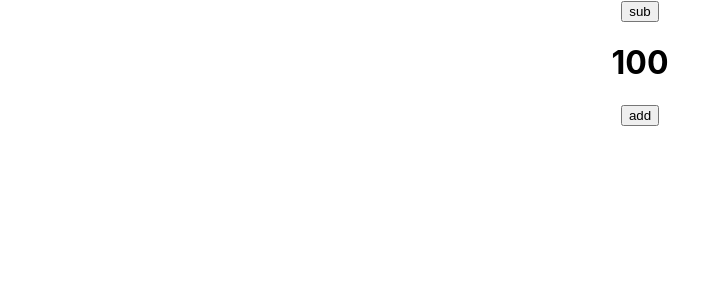
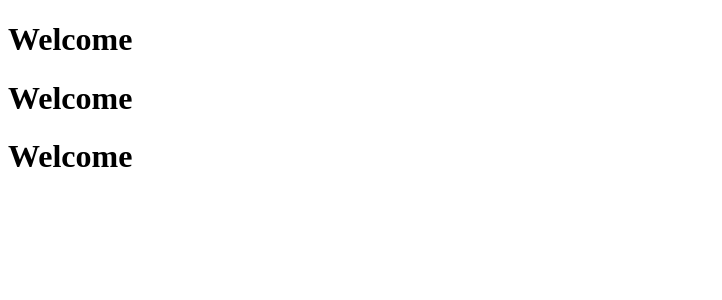
Before and after one commit to 196Sebastian/movie-app-react, a React (Create React App) app: page / in a window 1280 px wide. Shown: the top 300 px of the page, without its empty margins (0-722 px from the left). Built offline with nearby package versions, Linux system fonts and the light colour scheme.

Commit message:
clean up to start movie app

```diff
--- a/src/App.css
+++ /dev/null
@@ -1,38 +0,0 @@
-.App {
-  text-align: center;
-}
-
-.App-logo {
-  height: 40vmin;
-  pointer-events: none;
-}
-
-@media (prefers-reduced-motion: no-preference) {
-  .App-logo {
-    animation: App-logo-spin infinite 20s linear;
-  }
-}
-
-.App-header {
-  background-color: #282c34;
-  min-height: 100vh;
-  display: flex;
-  flex-direction: column;
-  align-items: center;
-  justify-content: center;
-  font-size: calc(10px + 2vmin);
-  color: white;
-}
-
-.App-link {
-  color: #61dafb;
-}
-
-@keyframes App-logo-spin {
-  from {
-    transform: rotate(0deg);
-  }
-  to {
-    transform: rotate(360deg);
-  }
-}
--- a/src/App.js
+++ b/src/App.js
@@ -1,31 +1,12 @@
-import { useState, useEffect } from "react";
-import "./App.css";
+import * as React from "react";
 
 const App = () => {
-  const [counter, setCounter] = useState(0);
-
-  useEffect(() => {
-    setCounter(100);
-  }, []);
-
   return (
-    <div className="App">
-      <button
-        onClick={() => {
-          setCounter((prevCount) => prevCount - 1);
-        }}
-      >
-        sub
-      </button>
-      <h1>{counter}</h1>
-      <button
-        onClick={() => {
-          setCounter((prevCount) => prevCount + 1);
-        }}
-      >
-        add
-      </button>
-    </div>
+    <>
+      <h1>Welcome</h1>
+      <h1>Welcome</h1>
+      <h1>Welcome</h1>
+    </>
   );
 };
 
--- a/src/index.css
+++ /dev/null
@@ -1,13 +0,0 @@
-body {
-  margin: 0;
-  font-family: -apple-system, BlinkMacSystemFont, 'Segoe UI', 'Roboto', 'Oxygen',
-    'Ubuntu', 'Cantarell', 'Fira Sans', 'Droid Sans', 'Helvetica Neue',
-    sans-serif;
-  -webkit-font-smoothing: antialiased;
-  -moz-osx-font-smoothing: grayscale;
-}
-
-code {
-  font-family: source-code-pro, Menlo, Monaco, Consolas, 'Courier New',
-    monospace;
-}
--- a/src/index.js
+++ b/src/index.js
@@ -1,17 +1,6 @@
-import React from 'react';
-import ReactDOM from 'react-dom/client';
-import './index.css';
-import App from './App';
-import reportWebVitals from './reportWebVitals';
+import * as React from "react";
+import { createRoot } from "react-dom/client";
+import App from "./App";
 
-const root = ReactDOM.createRoot(document.getElementById('root'));
-root.render(
-  <React.StrictMode>
-    <App />
-  </React.StrictMode>
-);
-
-// If you want to start measuring performance in your app, pass a function
-// to log results (for example: reportWebVitals(console.log))
-// or send to an analytics endpoint. Learn more: https://bit.ly/CRA-vitals
-reportWebVitals();
+const root = createRoot(document.getElementById("root"));
+root.render(<App />);
--- a/src/reportWebVitals.js
+++ /dev/null
@@ -1,13 +0,0 @@
-const reportWebVitals = onPerfEntry => {
-  if (onPerfEntry && onPerfEntry instanceof Function) {
-    import('web-vitals').then(({ getCLS, getFID, getFCP, getLCP, getTTFB }) => {
-      getCLS(onPerfEntry);
-      getFID(onPerfEntry);
-      getFCP(onPerfEntry);
-      getLCP(onPerfEntry);
-      getTTFB(onPerfEntry);
-    });
-  }
-};
-
-export default reportWebVitals;
```
Also changed, not shown: src/setupTests.js (deleted, +0 -5 lines), src/logo.svg (deleted), 1 other file (tests, documents, lock files or other folders).
